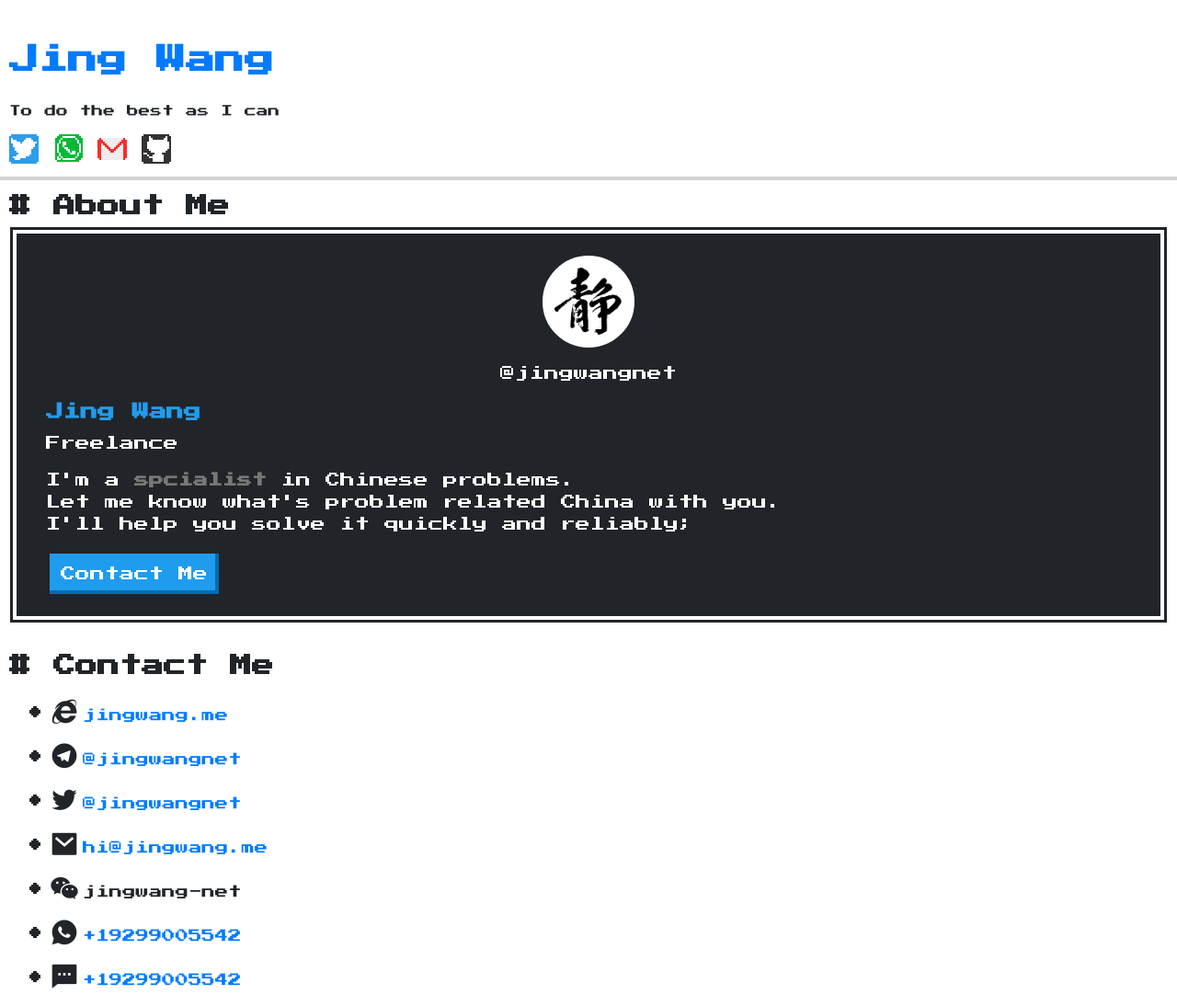
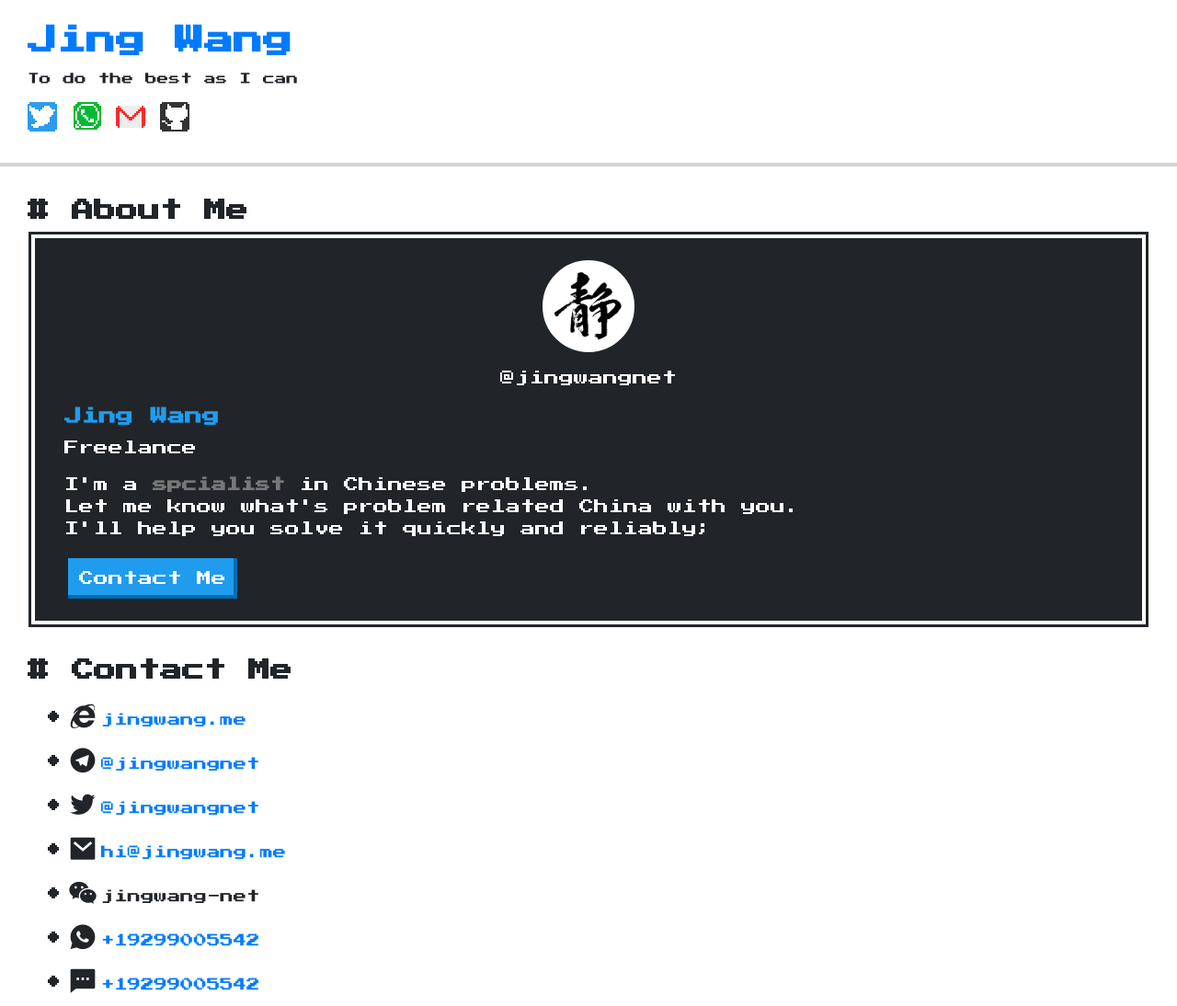
Before and after one commit to jingwangnet/jingwangnet.github.io, a plain HTML site: page index.html in a window 1280 px wide. Shown: the top 1094 px of the page at 92% size. Drawn offline with nearby package versions, Linux system fonts and the light colour scheme.

Commit message:
Add table mode

```diff
--- /dev/null
+++ b/static/scss/_mixins.scss
@@ -0,0 +1,5 @@
+@mixin min-w($width) {
+  @media (min-width: calc($width / 16) + em) {
+    @content;
+  }
+}
--- a/static/scss/_tags.scss
+++ b/static/scss/_tags.scss
@@ -1,5 +1,9 @@
+@use 'mixins';
 img {
   max-width: 100%;
+  @include mixins.min-w(768) {
+    max-width: 300px;
+  }
 }
 
 h2::before {
--- a/static/scss/_vars.scss
+++ b/static/scss/_vars.scss
@@ -1 +1,8 @@
-$padding: 10px;
+@use '_mixins';
+
+:root {
+  --padding: 10px;
+  @include mixins.min-w(768) {
+    --padding: 30px;
+  }
+}
--- a/static/scss/style.scss
+++ b/static/scss/style.scss
@@ -1,5 +1,6 @@
-@use './vars';
-@use './colors';
+@use 'mixins';
+@use 'colors';
+@import 'vars';
 @import 'tags';
 @import url('https://fonts.googleapis.com/css2?family=Press+Start+2P&display=swap');
 @import "../node_modules/nes.css/css/nes.css";
@@ -13,7 +14,7 @@
 
 
 header,main, footer {
-  padding: vars.$padding;
+  padding: var(--padding);
 }
 
 header {
```
Also changed, not shown: static/css/style.css, 1 other file.
